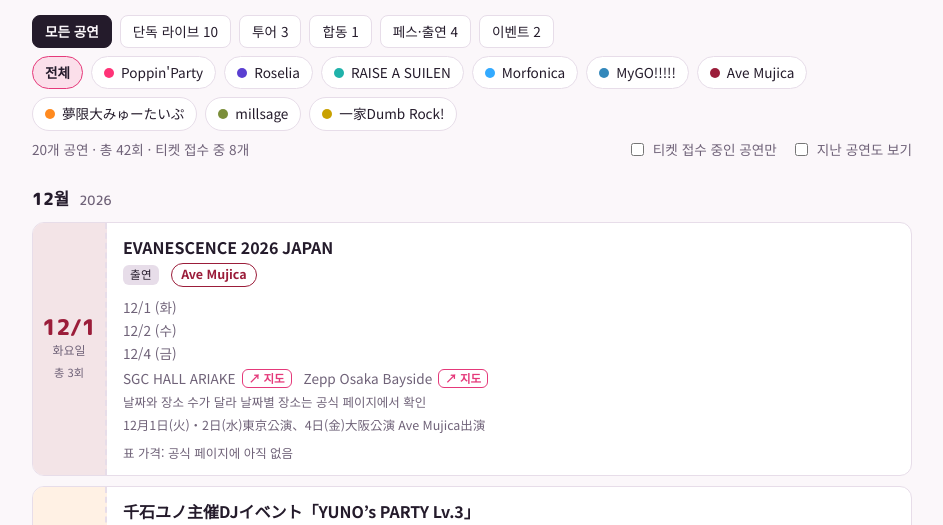
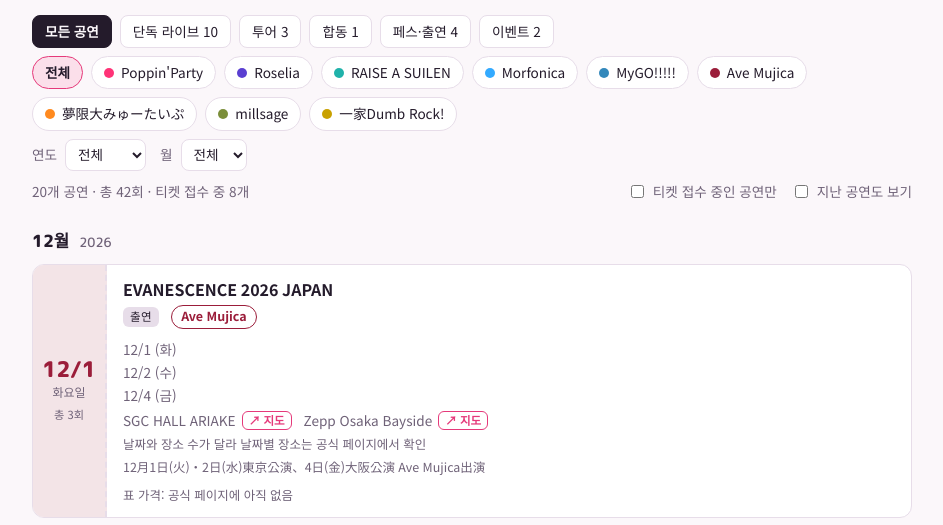
Before and after one commit to 5466-OsRR/bandori-live, a plain HTML site: page index.html in a window 1280 px wide. Shown: the part 222-747 px from the top of the page, without its empty margins (168-1111 px from the left). Drawn offline with Linux system fonts and the light colour scheme.

Commit message:
Add year/month filter
Co-Authored-By: Claude Opus 5.5 <noreply@anthropic.com>

```diff
--- a/app.js
+++ b/app.js
@@ -26,8 +26,39 @@ const firstUpcoming = e => {
   }
   return null;
 };
+// every "YYYY-M" a show touches (multi-date tours and date ranges count in each month)
+let fYear = null, fMonth = null;
+const monthsOf = e => {
+  if (e._months) return e._months;
+  const set = new Set();
+  for (const s of e.stops) {
+    const a = parse(s.date), b = s.end ? parse(s.end) : a;
+    for (let d = new Date(a.getFullYear(), a.getMonth(), 1); d <= b; d.setMonth(d.getMonth() + 1)) set.add(`${d.getFullYear()}-${d.getMonth() + 1}`);
+  }
+  return (e._months = set);
+};
+const inPeriod = e => {
+  if (!fYear && !fMonth) return true;
+  for (const k of monthsOf(e)) {
+    const [y, m] = k.split("-").map(Number);
+    if ((!fYear || y === fYear) && (!fMonth || m === fMonth)) return true;
+  }
+  return false;
+};
 const match = e => (!active || e.bands.includes(active)) && (!activeKind || e.kind === activeKind)
-  && (!onlyOpen || openSales(e).length > 0);
+  && (!onlyOpen || openSales(e).length > 0) && inPeriod(e);
+
+function renderPeriod() {
+  const ys = document.getElementById("f-year"), ms = document.getElementById("f-month");
+  const keys = [...new Set(EVENTS.filter(visible).flatMap(e => [...monthsOf(e)]))]
+    .map(k => k.split("-").map(Number)).sort((a, b) => a[0] - b[0] || a[1] - b[1]);
+  const years = [...new Set(keys.map(k => k[0]))];
+  const months = [...new Set(keys.filter(k => !fYear || k[0] === fYear).map(k => k[1]))].sort((a, b) => a - b);
+  if (fMonth && !months.includes(fMonth)) months.push(fMonth), months.sort((a, b) => a - b);
+  ys.innerHTML = `<option value="">전체</option>` + years.map(y => `<option value="${y}"${y === fYear ? " selected" : ""}>${y}년</option>`).join("");
+  ms.innerHTML = `<option value="">전체</option>` + months.map(m => `<option value="${m}"${m === fMonth ? " selected" : ""}>${m}월</option>`).join("");
+  document.getElementById("f-reset").hidden = !fYear && !fMonth;
+}
 const visible = e => showPast || lastDate(e) >= today;
 
 // "TOYOTA ARENA TOKYO（韓国）" -> query without trailing country note
@@ -133,8 +164,15 @@ function card(e) {
 
 function render() {
   renderFilters();
+  renderPeriod();
+  const periodKey = e => {
+    if (!fYear && !fMonth) return null;
+    const hit = e.stops.map(s => parse(s.date)).find(d => (!fYear || d.getFullYear() === fYear) && (!fMonth || d.getMonth() + 1 === fMonth)
+      && (showPast || d >= today));
+    return hit || null;
+  };
   const list = EVENTS.filter(match).filter(visible)
-    .map(e => ({ e, key: firstUpcoming(e) || parse(e.stops[0].date) }))
+    .map(e => ({ e, key: periodKey(e) || firstUpcoming(e) || parse(e.stops[0].date) }))
     .sort((a, b) => a.key - b.key);
 
   const up = EVENTS.filter(match).map(e => ({ e, d: firstUpcoming(e) })).filter(x => x.d).sort((a, b) => a.d - b.d)[0];
@@ -169,6 +207,9 @@ function render() {
 
 document.getElementById("show-past").addEventListener("change", ev => { showPast = ev.target.checked; render(); });
 document.getElementById("only-open").addEventListener("change", ev => { onlyOpen = ev.target.checked; render(); });
+document.getElementById("f-year").addEventListener("change", ev => { fYear = ev.target.value ? Number(ev.target.value) : null; render(); });
+document.getElementById("f-month").addEventListener("change", ev => { fMonth = ev.target.value ? Number(ev.target.value) : null; render(); });
+document.getElementById("f-reset").addEventListener("click", () => { fYear = null; fMonth = null; render(); });
 
 fetch("data.json?t=" + Date.now(), { cache: "no-store" })
   .then(r => { if (!r.ok) throw new Error(r.status); return r.json(); })
--- a/index.html
+++ b/index.html
@@ -10,7 +10,7 @@
 <meta name="referrer" content="no-referrer">
 <link rel="preconnect" href="https://fonts.googleapis.com">
 <link rel="stylesheet" href="https://fonts.googleapis.com/css2?family=M+PLUS+Rounded+1c:wght@500;800&family=Noto+Sans+KR:wght@400;500;700&family=Noto+Sans+JP:wght@500;700&display=swap">
-<link rel="stylesheet" href="style.css?v=3">
+<link rel="stylesheet" href="style.css?v=4">
 </head>
 <body>
 <div class="wrap">
@@ -27,6 +27,13 @@
 
   <div class="filters" id="kinds" role="group" aria-label="공연 종류별 보기"></div>
   <div class="filters" id="filters" role="group" aria-label="밴드별 보기"></div>
+  <div class="period">
+    <label for="f-year">연도</label>
+    <select id="f-year"></select>
+    <label for="f-month">월</label>
+    <select id="f-month"></select>
+    <button type="button" class="chip kind" id="f-reset" hidden>기간 초기화</button>
+  </div>
   <div class="opts">
     <span id="count"></span>
     <span class="toggles">
@@ -43,6 +50,6 @@
     <span>티켓 접수 기간은 공식 페이지 표기(일본 시간) 그대로이며, 한국 시간도 같습니다. 접수 상태는 이 기기의 현재 시각으로 계산합니다.</span>
   </footer>
 </div>
-<script src="app.js?v=3"></script>
+<script src="app.js?v=4"></script>
 </body>
 </html>
--- a/style.css
+++ b/style.css
@@ -100,3 +100,7 @@ footer a { color: var(--accent); }
 .sales .pd b { color: var(--accent); }
 .sales .done .nm, .sales .done .pd { color: var(--past); font-weight: 500; }
 @media (max-width: 480px) { .sales li { grid-template-columns: auto 1fr; } .sales .pd { grid-column: 1 / -1; } }
+.period { display: flex; flex-wrap: wrap; align-items: center; gap: 8px; margin: 4px 0 10px; font-size: 0.85rem; color: var(--muted); }
+.period select { font: inherit; color: var(--ink); background: var(--paper); border: 1.5px solid var(--line); border-radius: 8px; padding: 4px 8px; }
+.period select:focus-visible { outline: 2px solid var(--accent); outline-offset: 2px; }
+.period label:not(:first-child) { margin-left: 6px; }
```
